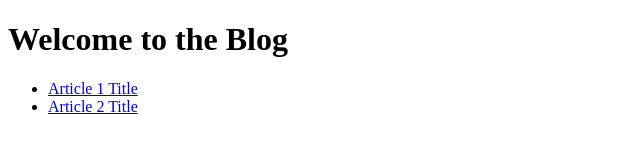
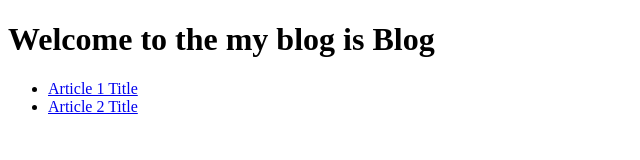
Before and after one commit to MAHESHKUMARM001/Blog, a plain HTML site: page index.html in a window 1280 px wide. Shown: the whole page, without its empty margins (0-640 px from the left). Drawn offline with Linux system fonts and the light colour scheme.

Commit message:
Update index.html

```diff
--- a/index.html
+++ b/index.html
@@ -6,7 +6,7 @@
     <title>My Blog</title>
 </head>
 <body>
-    <h1>Welcome to the Blog</h1>
+    <h1>Welcome to the my blog is  Blog</h1>
     <ul>
         <li><a href="articles/article1.html">Article 1 Title</a></li>
         <li><a href="articles/article2.html">Article 2 Title</a></li>
```
